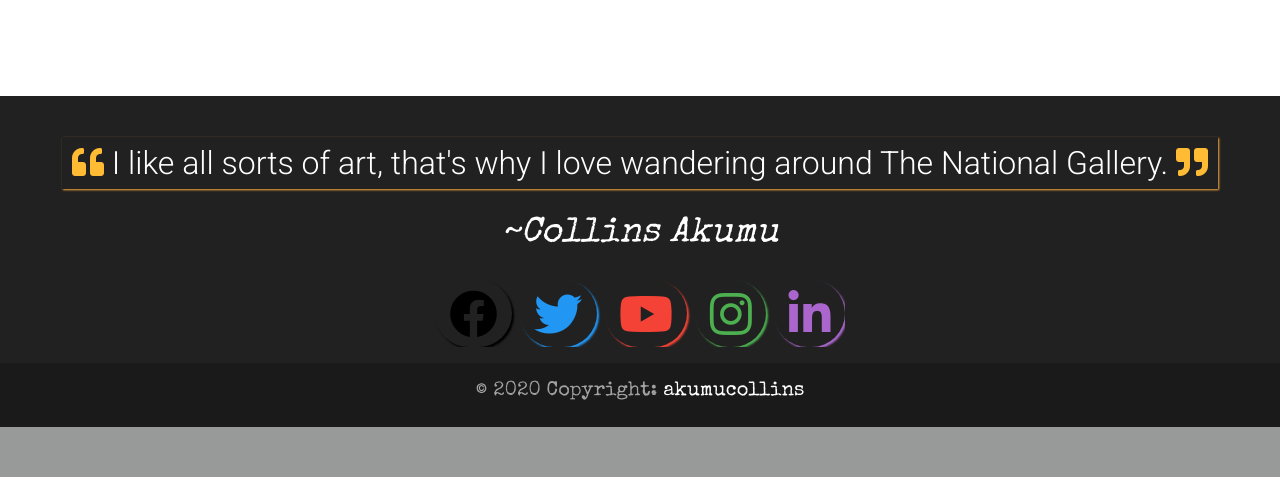
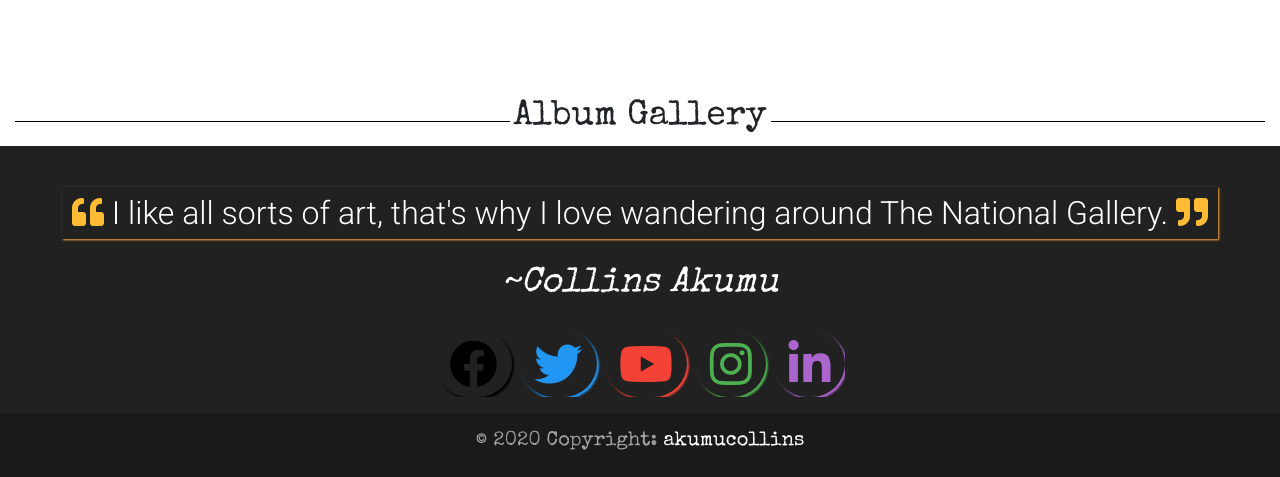
Before and after one commit to Akumucollins/Personal-Gallery, a Django app: page / in a window 1280 px wide. Shown: the part 876-1353 px from the top of the page. Before the commit the page ends 1303 px from the top, so only its background shows below. Run offline with Django 3.2, Linux system fonts and the light colour scheme; data that the repository does not hold is empty; some libraries are stand-ins or nearby versions.

Commit message:
created a hr and styled, added a h3 and h2

```diff
--- a/gallery/templates/category.html
+++ b/gallery/templates/category.html
@@ -4,7 +4,7 @@
 
 {% block content %}
 <div class="container">
-    <h2> Gallery</h2>
+    <h2>Album Gallery</h2>
     <hr>
 
     {% if location_img %}
--- a/gallery/templates/image.html
+++ b/gallery/templates/image.html
@@ -1,3 +1,8 @@
+{% load static %}
+{% include "head.html" %}
+<div class="separator">
+    <h3>Album Gallery</h3>
+</div>
 <div class="card-columns" id="view">
     {% for img in images %}
     <a>
@@ -51,3 +56,4 @@
     </div>
     {% endfor %}
 </div>
+{% include "scripts.html" %}
--- a/gallery/urls.py
+++ b/gallery/urls.py
@@ -8,7 +8,6 @@ app_name = 'gallery'
 urlpatterns=[
   url(r'^$', views.home, name='home'),
   url(r'^location/(?P<location>\w+)/', views.location_img, name='location'),
-] + static(
-            settings.MEDIA_URL,
-            document_root = settings.MEDIA_ROOT
-    )
+]
+if settings.DEBUG:
+    urlpatterns+= static(settings.MEDIA_URL, document_root = settings.MEDIA_ROOT)
--- a/static/css/image.css
+++ b/static/css/image.css
@@ -1,4 +1,25 @@
-.img-fluid{
+.img-fluid {
     height: 300px;
     width: 100%;
 }
+
+.separator {
+    display: flex;
+    align-items: center;
+    text-align: center;
+}
+
+.separator::before,
+.separator::after {
+    content: '';
+    flex: 1;
+    border-bottom: 1px solid #000;
+}
+
+.separator::before {
+    margin-right: .25em;
+}
+
+.separator::after {
+    margin-left: .25em;
+}
```
